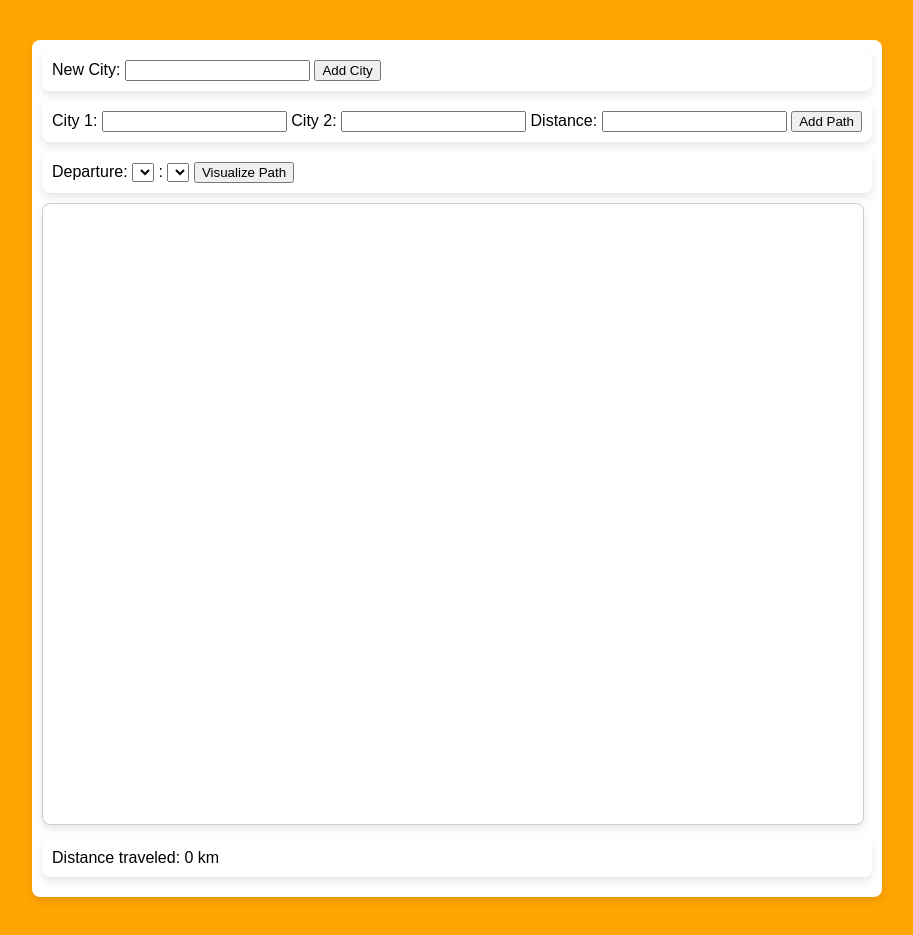
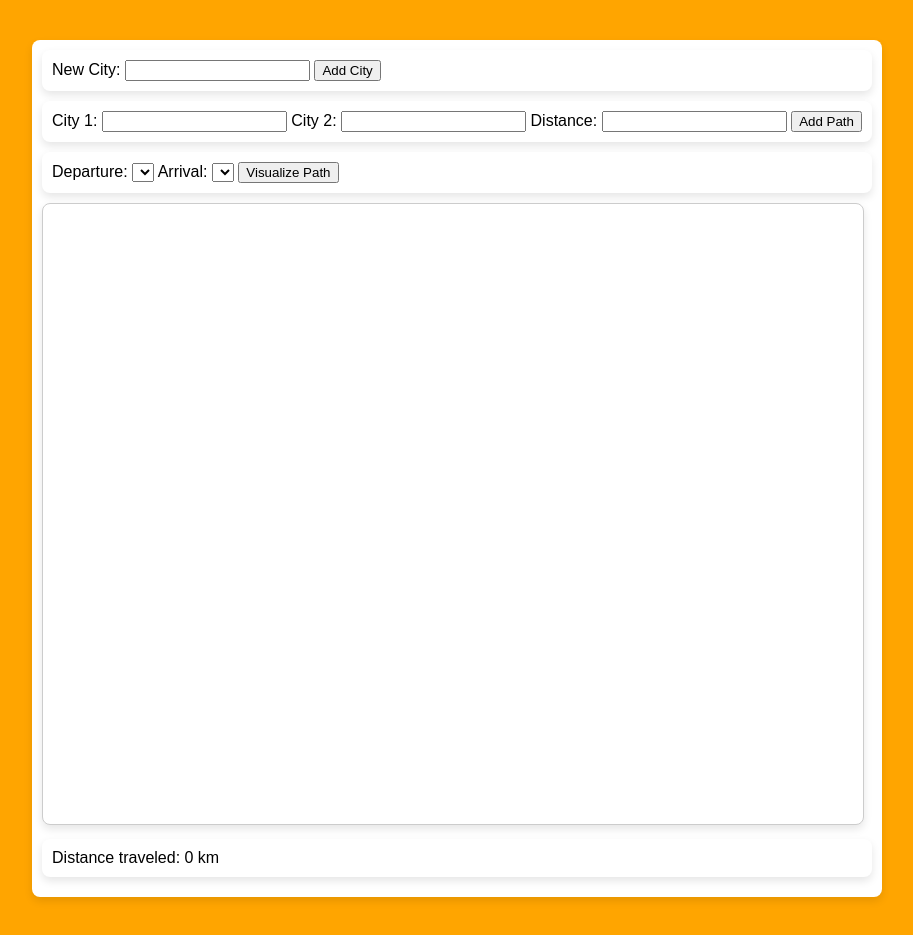
Before and after one commit to Tusharraj2002/bus_route_visualiser, a plain HTML site: page index.html in a window 1280 px wide. Shown: the whole page, without its empty margins (183-1096 px from the left). Drawn offline with Linux system fonts and the light colour scheme.

Commit message:
Update index.html

```diff
--- a/index.html
+++ b/index.html
@@ -25,8 +25,8 @@
         <div>
             <label for="start-city">Departure:</label>
             <select id="start-city"></select>
-            <label for="end-city">:</label>
-            <select id="end-city">Arrival</select>
+            <label for="end-city">Arrival:</label>
+            <select id="end-city"></select>
             <button id="visualize-path">Visualize Path</button>
         </div>
         <canvas id="map"></canvas>
```
